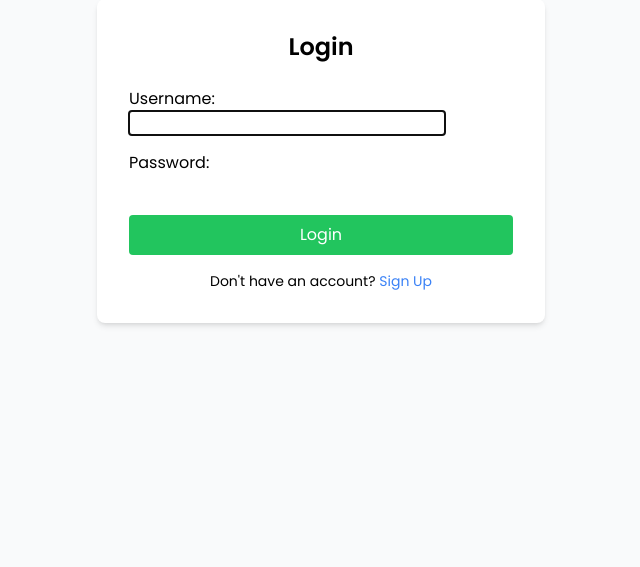
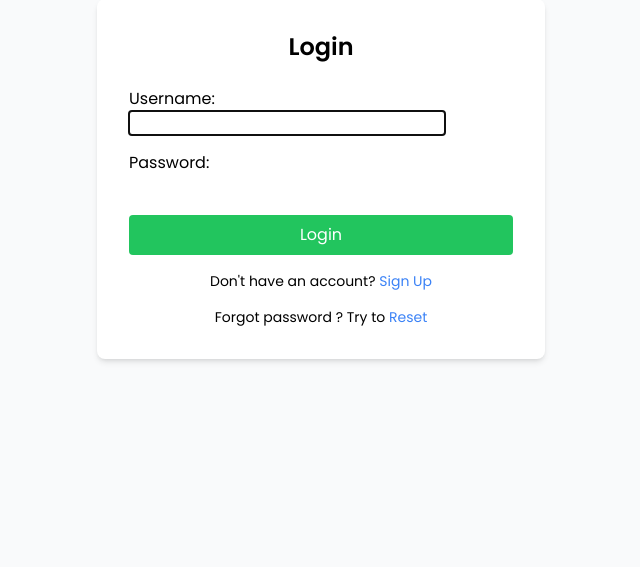
Before and after one commit to sajjadhossanshimanto/festivo-event-managent-system, a Django app: a page that uses users/templates/users/login.html in a window 1280 px wide. Shown: the part 85-652 px from the top of the page, without its empty margins (319-959 px from the left). Run offline with Django 5.2, Linux system fonts and the light colour scheme; some libraries are stand-ins or nearby versions.

Commit message:
reset password

```diff
--- a/users/forms.py
+++ b/users/forms.py
@@ -1,5 +1,5 @@
 from django.contrib.auth.models import Group
-from django.contrib.auth.forms import UserCreationForm, AuthenticationForm
+from django.contrib.auth.forms import UserCreationForm, AuthenticationForm, SetPasswordForm
 from django import forms
 from django.contrib.auth.hashers import check_password
 from users.models import CustomUser
@@ -81,3 +81,15 @@
         if new_password1 and new_password2 and new_password1 != new_password2:
             self.add_error('new_password2', "New passwords do not match.")
         return cleaned_data
+
+class CustomSetPassword(SetPasswordForm):
+    def __init__(self, *args, **kwargs):
+        super().__init__(*args, **kwargs)
+        for field_name, field in self.fields.items():
+            field.widget.attrs.update({
+                'class': 'w-full px-4 py-2 mt-1 border rounded-lg '
+                         'focus:outline-none focus:ring-2 focus:ring-blue-500',
+                'placeholder': field.label
+            })
+            if field.help_text:
+                field.help_text = f'<span class="block mt-1 text-sm text-gray-500">{field.help_text}</span>'
--- a/users/templates/users/login.html
+++ b/users/templates/users/login.html
@@ -12,5 +12,10 @@
         Don't have an account?
         <a href="{% url 'signup' %}" class="text-blue-500 hover:underline">Sign Up</a>
     </p>
+    <p class="mt-4 text-center text-sm">
+        Forgot password ? Try to
+        <a href="{% url 'password_reset' %}" class="text-blue-500 hover:underline">Reset</a>
+    </p>
+
 </div>
 {% endblock %}
--- a/users/urls.py
+++ b/users/urls.py
@@ -1,5 +1,5 @@
 from django.urls import path
-from users.views import participant_list, participant_update, participant_delete, no_permission, view_profile
+from users.views import participant_list, participant_update, participant_delete, no_permission, view_profile, password_reset_request, password_reset_confirm
 from users import views
 
 
@@ -17,4 +17,8 @@
     path('change-password/', views.change_password, name='change_password'),
 
     path("unauthurized/", no_permission, name='no-permission'),
+
+    # Password reset
+    path('password-reset/', password_reset_request, name='password_reset'),
+    path('reset/<uidb64>/<token>/', password_reset_confirm, name='password_reset_confirm'),
 ]
--- a/users/views.py
+++ b/users/views.py
@@ -9,8 +9,13 @@
 from django.contrib.auth.decorators import login_required, user_passes_test, permission_required
 
 from users.forms import LoginForm
+from django.contrib.auth.forms import PasswordResetForm
+from django.core.mail import send_mail
+from django.template.loader import render_to_string
+from django.utils.http import urlsafe_base64_encode, urlsafe_base64_decode
+from django.utils.encoding import force_bytes, force_str
 from users.models import CustomUser
-from users.forms import UserForm, UserEditForm, ChangePasswordForm
+from users.forms import UserForm, UserEditForm, ChangePasswordForm, CustomSetPassword
 
 
 # permisiion functions
@@ -102,6 +107,47 @@
         form = LoginForm()
     return render(request, 'users/login.html', {'form': form})
 
+def password_reset_request(request):
+    if request.method == "POST":
+        form = PasswordResetForm(request.POST)
+        if form.is_valid():
+            email = form.cleaned_data["email"]
+            users = CustomUser.objects.filter(email=email)
+            if users.exists():
+                user = users.first()
+                token = default_token_generator.make_token(user)
+                uid = urlsafe_base64_encode(force_bytes(user.pk))
+                reset_url = request.build_absolute_uri(f"/reset/{uid}/{token}/")
+                subject = "Festivo Password Reset"
+                message = render_to_string("users/password_reset_email.txt", {"reset_url": reset_url, "user": user})
+                send_mail(subject, message, None, [email])
+                messages.success(request, "Password reset link sent to your email.")
+                return redirect("login")
+            else:
+                form.add_error("email", "No user found with this email.")
+    else:
+        form = PasswordResetForm()
+    return render(request, "users/password_reset.html", {"form": form})
+
+def password_reset_confirm(request, uidb64, token):
+    try:
+        uid = force_str(urlsafe_base64_decode(uidb64))
+        user = CustomUser.objects.get(pk=uid)
+    except (TypeError, ValueError, OverflowError, CustomUser.DoesNotExist):
+        user = None
+    if user is not None and default_token_generator.check_token(user, token):
+        if request.method == "POST":
+            form = CustomSetPassword(user, request.POST)
+            if form.is_valid():
+                form.save()
+                messages.success(request, "Password has been reset. You can now log in.")
+                return redirect("login")
+        else:
+            form = CustomSetPassword(user)
+        return render(request, "users/password_reset_confirm.html", {"form": form})
+    else:
+        return HttpResponse("Invalid password reset link.")
+
 def activate_user(request, user_id:int, token:str):
     try:
         user = CustomUser.objects.get(id=user_id)
```
Also changed, not shown: users/templates/users/password_reset.html (added, +15 -0 lines), users/templates/users/password_reset_confirm.html (added, +12 -0 lines), users/templates/users/password_reset_email.txt (added, +11 -0 lines).
